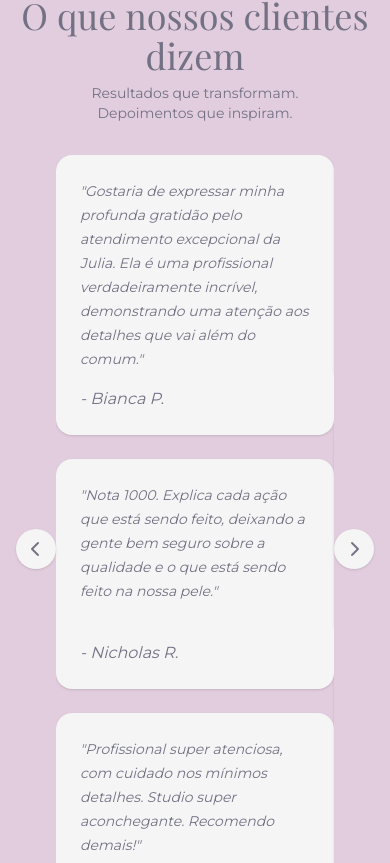
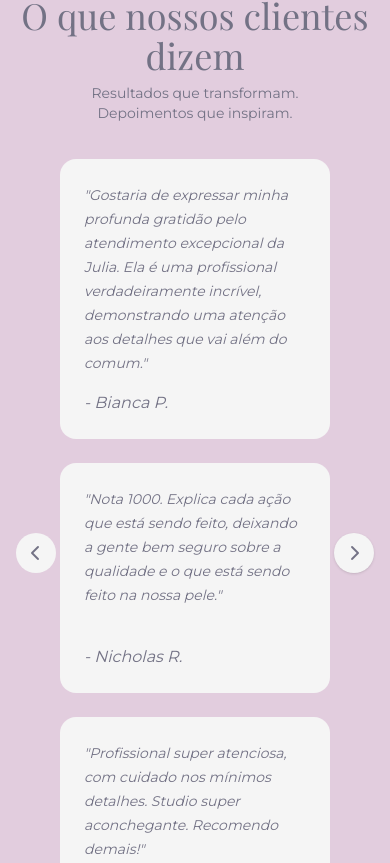
Before and after one commit to NicholasRieger/Studio-JX, a website: page index.html in a window 390 px wide. Shown: the part 4581-5444 px from the top of the page. Drawn offline with nearby package versions, Linux system fonts and the light colour scheme.

Commit message:
fix: ajusta visual do carrossel de avaliações no mobile
Remove sombras e marcações visuais dos cards de avaliação no mobile, mantendo sombra apenas no desktop.

Adiciona espaçamento interno nos slides do carrossel para evitar cortes visuais nos cantos arredondados dos cards.

```diff
--- a/index.html
+++ b/index.html
@@ -629,7 +629,7 @@
           <button
             type="button"
             id="reviews-prev"
-            class="absolute left-0 top-1/2 z-10 flex h-10 w-10 -translate-y-1/2 items-center justify-center rounded-full bg-[#f5f5f5] text-[#737285] shadow-sm transition hover:scale-105 hover:opacity-90"
+            class="absolute left-0 top-1/2 z-10 flex h-10 w-10 -translate-y-1/2 items-center justify-center rounded-full bg-[#f5f5f5] text-[#737285] shadow-none md:shadow-sm transition hover:scale-105 hover:opacity-90"
             aria-label="Avaliações anteriores"
           >
             <i class="fa-solid fa-chevron-left"></i>
--- a/script.js
+++ b/script.js
@@ -129,7 +129,7 @@ function isDesktopReviewCarousel() {
 
 function createReviewCard(review) {
   return `
-    <article class="flex min-h-[230px] flex-col justify-between overflow-hidden rounded-2xl bg-[#f5f5f5] p-6 text-left shadow-sm">
+    <article class="flex min-h-[230px] flex-col justify-between overflow-hidden rounded-2xl border-0 bg-[#f5f5f5] p-6 text-left shadow-none outline-none ring-0 md:shadow-sm">
       <p class="text-sm italic leading-6">"${review.text}"</p>
       <p class="mt-4 italic">- ${review.author}</p>
     </article>
@@ -148,7 +148,7 @@ function splitReviewsIntoSlides(items) {
 
 function createReviewSlide(slideReviews) {
   return `
-    <div class="min-w-full">
+    <div class="min-w-full px-1 py-1">
       <div class="grid gap-6 md:grid-cols-3 md:gap-14">
         ${slideReviews.map(createReviewCard).join("")}
       </div>
```
Also changed, not shown: styles/output.css.
